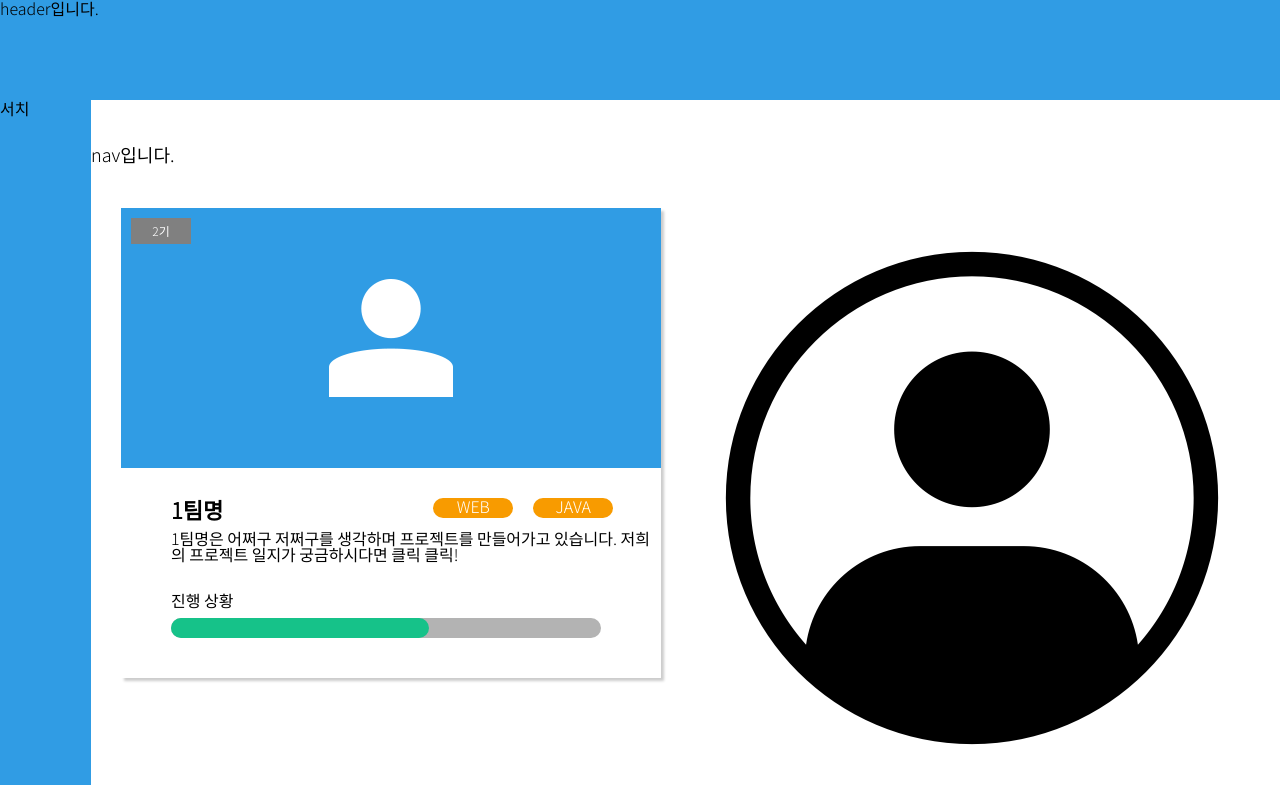
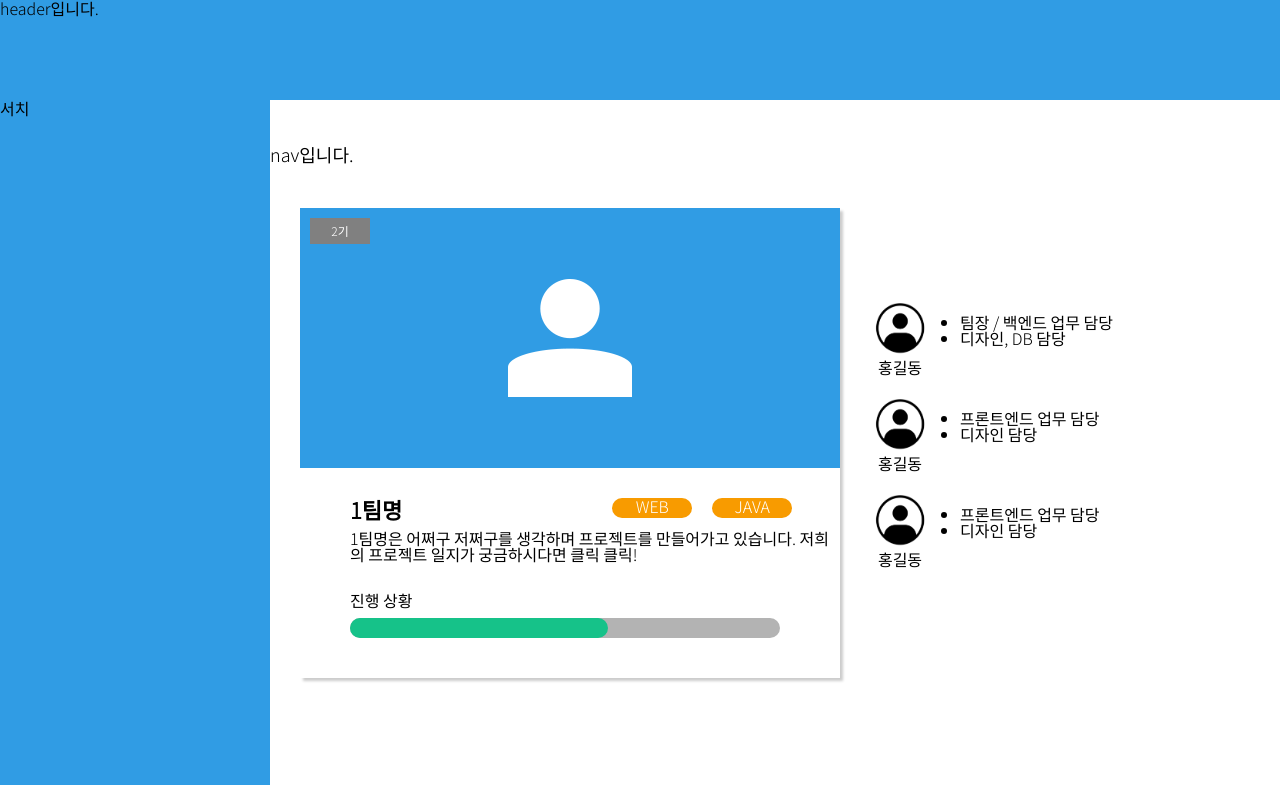
Before and after one commit to BCU-ComOn/ComOn, a plain HTML site: page team_screen.html in a window 1280 px wide. Shown: the top 785 px of the page. Drawn offline with Linux system fonts and the light colour scheme.

Commit message:
[YJB-39]팀원프로필 css 작성

```diff
--- a/css/team_screen.css
+++ b/css/team_screen.css
@@ -109,10 +109,48 @@ progress::-webkit-progress-bar {
 .TeamCard-Profile {
   display: flex;
 }
-.profile-list {
-  margin-left: px;
+
+.profile-img {
+  display: block;
+  width: 60px;
+  height: 60px;
 }
 
-.profile-list > ul {
-  margin-bottom: 40px;
+.profile-list {
+  margin-left: 30px;
+  font-size: 16px;
+  align-content: center;
+  display: flex;
+  flex-direction: column;
+  justify-content: center;
 }
+
+.people1 {
+  display: flex;
+  margin-bottom: 20px;
+}
+.people1 > span {
+  text-align: center;
+}
+.people2 {
+  display: flex;
+  margin-bottom: 20px;
+}
+.people2 > span {
+  text-align: center;
+}
+.people3 {
+  display: flex;
+  margin-bottom: 20px;
+}
+.people3 > span {
+  text-align: center;
+}
+.team-part {
+  margin-left: 15px;
+  margin-block: auto;
+  padding-bottom: 15px;
+}
+.team-part > ul > li {
+  margin-left: 15px;
+}
```
